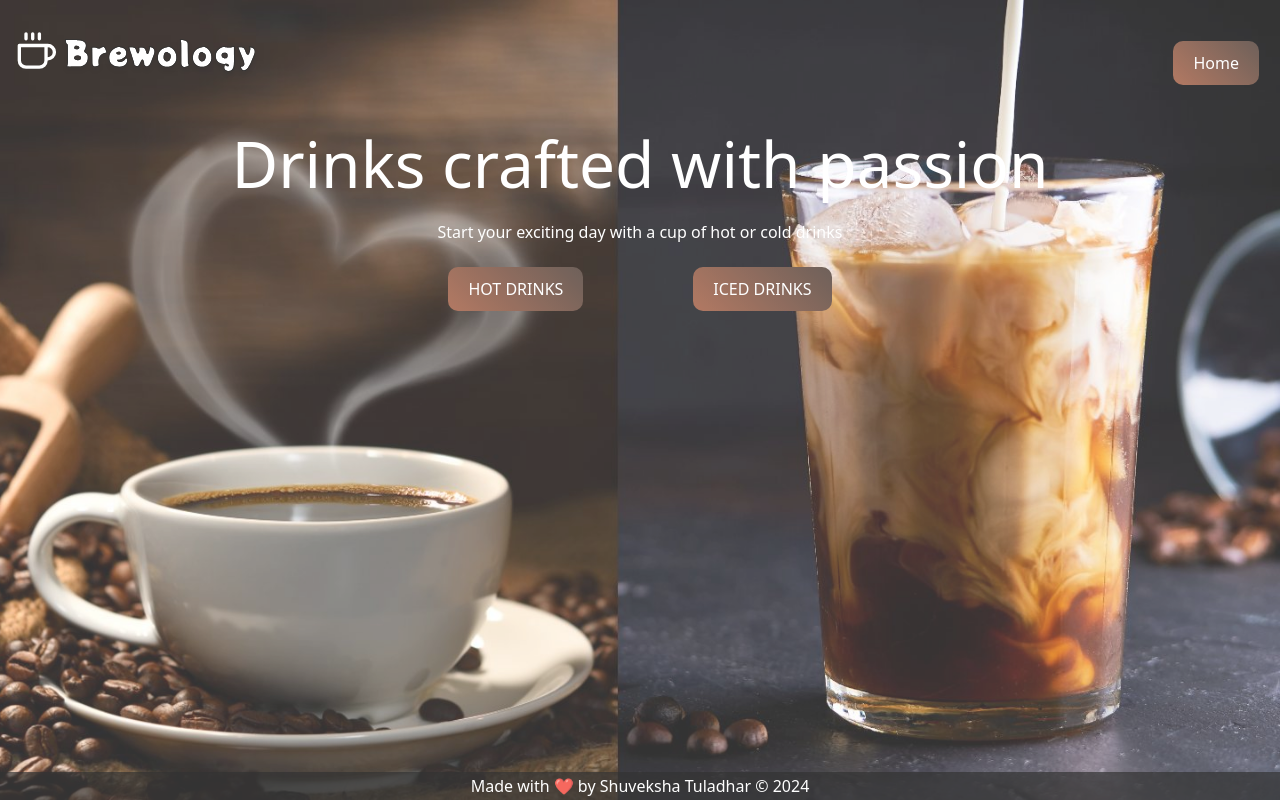
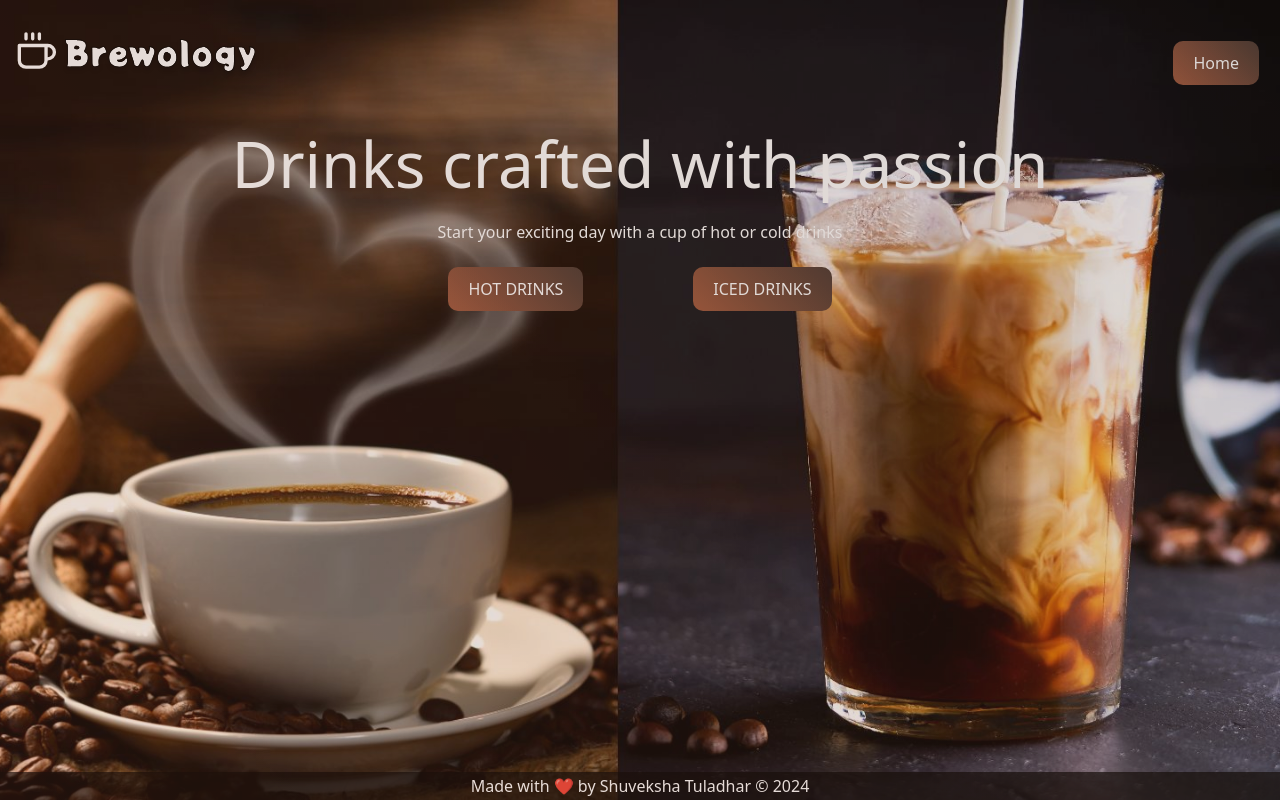
Before and after one commit to shuveksha-tuladhar/brewology, a React (Vite) app: page / in a window 1280 px wide. Built offline with nearby package versions, Linux system fonts and the light colour scheme.

Commit message:
style(#6): Update CSS for Header title and buttons

```diff
--- a/src/components/Header.css
+++ b/src/components/Header.css
@@ -20,3 +20,16 @@
     border-radius: 8px;
     box-shadow: 0px 4px 10px rgba(0, 0, 0, 0.1);
   }
+
+  .drink-button {
+    min-width: 20px;
+    background: linear-gradient(45deg, #a0583c, #4a3931);
+    border: none;
+    color: white;
+    padding: 10px 20px;
+    margin: 5px;
+    font-size: 16px;
+    cursor: pointer;
+    transition: background-color 0.3s ease;
+    border-radius: 10px;
+  }
--- a/src/components/Header.jsx
+++ b/src/components/Header.jsx
@@ -15,7 +15,7 @@ export function Header({drinkType}) {
   };
   return (
     <>
-      <nav className="navbar p-1">
+      <nav className="navbar py-1 m-2">
         <img src="/brandNameBrown.svg" alt="Logo"></img>
         <h1 className="heading-text">Discover Our {drinkType} Drinks!</h1>
         <div className="button-group">
--- a/src/pages/Home.css
+++ b/src/pages/Home.css
@@ -8,6 +8,7 @@
   display: flex;
   flex-direction: column;
   min-height: 100vh;
+  background: linear-gradient(45deg, #a0583c, #4a3931);
 }
 
 .bg-image {
```
